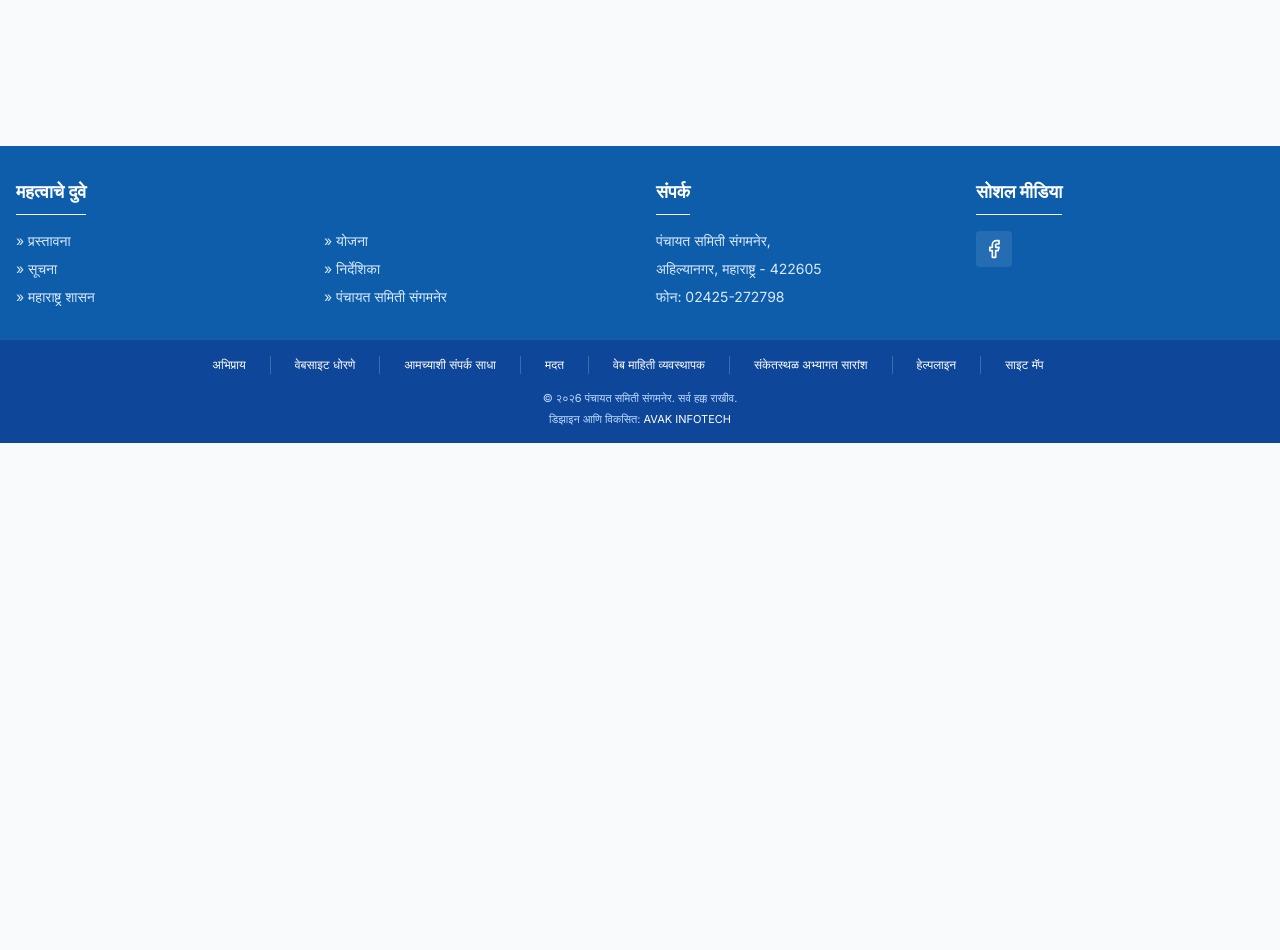
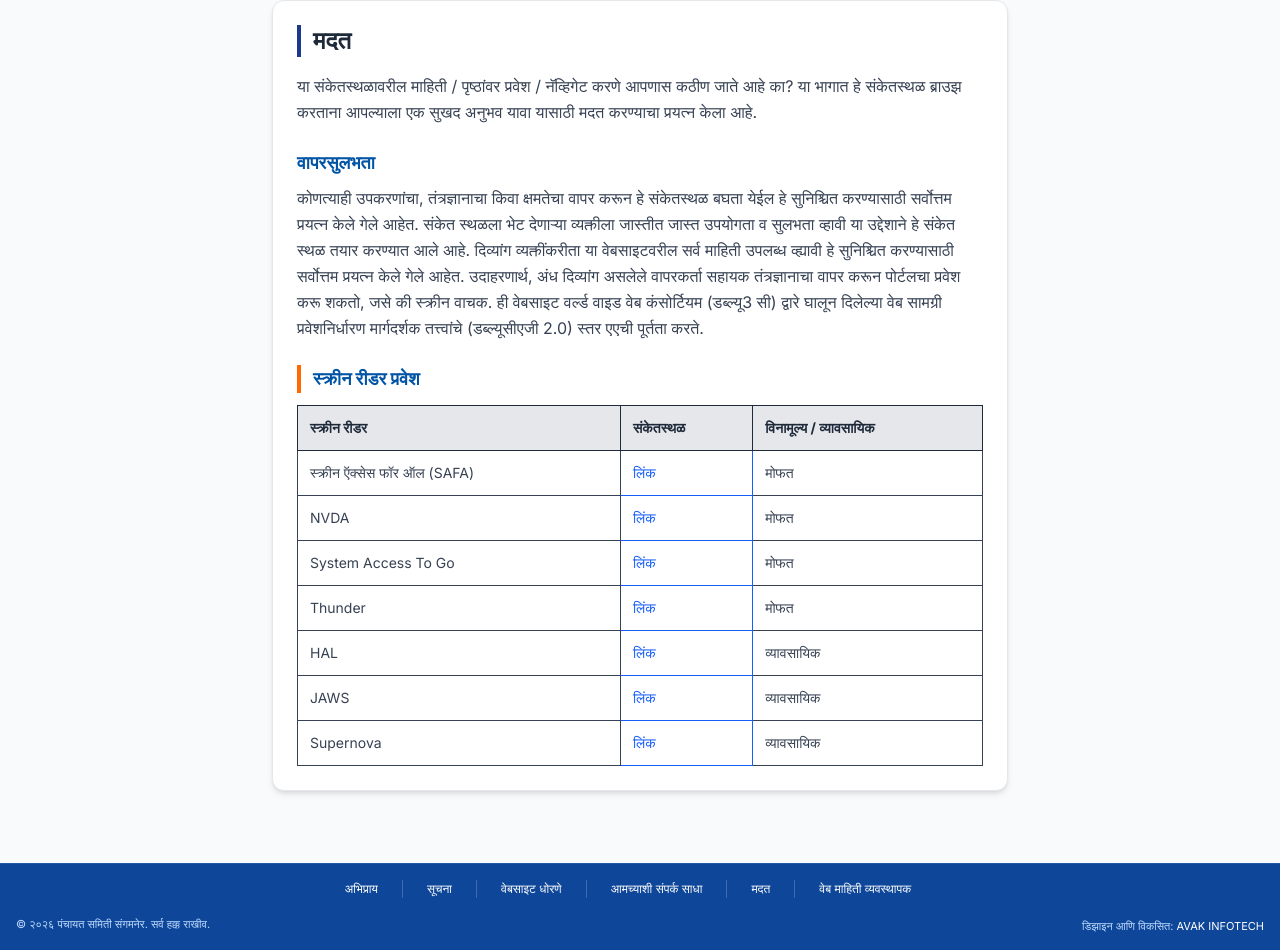
Before and after one commit to akashargade82/panchayat-samiti-sangamner, a React (Vite) app: page /help in a window 1280 px wide. Shown: the part 357-1307 px from the top of the page. Before the commit the page ends 800 px from the top, so only its background shows below. Built offline with nearby package versions, Linux system fonts and the light colour scheme.

Commit message:
testing changes

```diff
--- a/src/App.tsx
+++ b/src/App.tsx
@@ -21,7 +21,9 @@ import {
   Citizens,
   Documents,
   Notices,
-  Media
+  Media,
+  WebInfoManager,
+  HelpSection
 } from './pages/Pages';
 
 export default function App() {
@@ -51,7 +53,6 @@ export default function App() {
             {/* Admin Departments */}
             <Route path="/admin-depts/zp" element={<AdminDepts type="zp" />} />
             <Route path="/admin-depts/ps" element={<AdminDepts type="ps" />} />
-
             {/* Citizens */}
             <Route path="/citizens/grievance" element={<Citizens section="grievance" />} />
             <Route path="/citizens/services" element={<Citizens section="services" />} />
@@ -62,12 +63,16 @@ export default function App() {
             {/* Documents */}
             <Route path="/documents" element={<Documents />} />
 
+            {/* Web Info Manager */}
+            <Route path="/web-info-manager" element={<WebInfoManager />} />
+            <Route path="/help" element={<HelpSection />} />
+
             {/* Notices */}
             <Route path="/notices" element={<Notices />} />
 
             {/* Media */}
-            <Route path="/media/gallery" element={<Media type="gallery" />} />
-            <Route path="/media/stories" element={<Media type="stories" />} />
+            {/* <Route path="/media/gallery" element={<Media type="gallery" />} />
+            <Route path="/media/stories" element={<Media type="stories" />} /> */}
           </Routes>
         </main>
         <Footer />
--- a/src/components/Layout.tsx
+++ b/src/components/Layout.tsx
@@ -192,19 +192,20 @@ export const Header = () => {
 
 export const Footer = () => {
   const footerLinks = [
-    { name: 'अभिप्राय', path: '#' },
+    { name: 'अभिप्राय', path: '/#' },
+     { name: 'सूचना', path: '/notices' },
     { name: 'वेबसाइट धोरणे', path: '#' },
-    { name: 'आमच्याशी संपर्क साधा', path: '#' },
-    { name: 'मदत', path: '#' },
-    { name: 'वेब माहिती व्यवस्थापक', path: '#' },
-    { name: 'संकेतस्थळ अभ्यागत सारांश', path: '#' },
-    { name: 'हेल्पलाइन', path: '#' },
-    { name: 'साइट मॅप', path: '#' },
+    { name: 'आमच्याशी संपर्क साधा', path: '/admin-depts/ps' },
+    { name: 'मदत', path: '/help' },
+    { name: 'वेब माहिती व्यवस्थापक', path: '/web-info-manager' },
+    // { name: 'संकेतस्थळ अभ्यागत सारांश', path: '#' },
+    // { name: 'हेल्पलाइन', path: '#' },
+    // { name: 'साइट मॅप', path: '#' },
   ];
 
   return (
     <footer className="bg-blue-gov text-white">
-      <div className="bg-white/5 py-8">
+      {/* <div className="bg-white/5 py-8">
         <div className="container mx-auto px-4 grid grid-cols-1 md:grid-cols-4 gap-8">
           <div className="md:col-span-2">
             <h3 className="text-lg font-bold mb-4 border-b border-orange-gov/30 pb-2 inline-block">महत्वाचे दुवे</h3>
@@ -214,7 +215,7 @@ export const Footer = () => {
               <Link to="/notices" className="hover:text-orange-gov flex items-center gap-1">» सूचना</Link>
               <Link to="/directory" className="hover:text-orange-gov flex items-center gap-1">» निर्देशिका</Link>
               <a href="https://www.maharashtra.gov.in" target="_blank" className="hover:text-orange-gov flex items-center gap-1">» महाराष्ट्र शासन</a>
-              <a href="https://sangamnerps.netlify.app/" target="_blank" className="hover:text-orange-gov flex items-center gap-1">» पंचायत समिती संगमनेर</a>
+              <a href="https://nagarzp.gov.in/" target="_blank" className="hover:text-orange-gov flex items-center gap-1">» जिल्हा परिषद अहिल्यानगर</a>
             </div>
           </div>
           <div>
@@ -232,7 +233,7 @@ export const Footer = () => {
             </div>
           </div>
         </div>
-      </div>
+      </div> */}
 
       <div className="bg-blue-900/50 py-4 border-t border-white/10">
         <div className="container mx-auto px-4">
@@ -241,8 +242,8 @@ export const Footer = () => {
               <Link key={link.name} to={link.path} className="hover:text-orange-gov border-r border-white/20 pr-6 last:border-0">{link.name}</Link>
             ))}
           </div>
-          <div className="text-center text-[11px] text-blue-200">
-            <p>© २०२6 पंचायत समिती संगमनेर. सर्व हक्क राखीव.</p>
+          <div className="text-center text-[11px] text-blue-200 flex justify-between items-center flex-wrap gap-2">
+            <p>© २०२६ पंचायत समिती संगमनेर. सर्व हक्क राखीव.</p>
             <p className="mt-1">
               डिझाइन आणि विकसित:{" "}
               <a
--- a/src/pages/About.tsx
+++ b/src/pages/About.tsx
@@ -11,9 +11,9 @@ export const ContentPage = ({ title, publishedDate, children }: PageProps) => {
     <div className="container mx-auto px-4 py-12 max-w-5xl">
       <div className="mb-8 border-b-2 border-orange-gov/20 pb-4">
         <h2 className="text-3xl font-bold text-blue-gov mb-2">{title}</h2>
-        {publishedDate && (
+        {/* {publishedDate && (
           <p className="text-sm text-gray-500 font-bold">प्रकाशित दिनांक: {publishedDate}</p>
-        )}
+        )} */}
       </div>
       <div className="prose prose-blue max-w-none text-gray-700 leading-relaxed">
         {children}
--- a/src/pages/Home.tsx
+++ b/src/pages/Home.tsx
@@ -32,7 +32,7 @@ const STATIC_LEADERS = [
   { name: "मा.श्री. राधाकृष्ण विखे पाटील", role: "पालकमंत्री, अहिल्यानगर", image: "https://th.bing.com/th/id/OIP.PtWLJfggaxIYbKDoXBtlnwHaEK?w=264&h=180&c=7&r=0&o=7&dpr=1.5&pid=1.7&rm=3" },
   { name: "मा.श्री. जयकुमार गोरे", role: "मंत्री, ग्रामविकास व पंचायतराज विभाग", image: "https://cdnbbsr.s3waas.gov.in/s3e6c2dc3dee4a51dcec3a876aa2339a78/uploads/2024/12/20241226862517803.png" },
   { name: "मा.श्री. एकनाथ डवले", role: "प्रधान सचिव, ग्रामविकास विभाग", image: "https://cdnbbsr.s3waas.gov.in/s3e6c2dc3dee4a51dcec3a876aa2339a78/uploads/2024/12/202412261951170016.png" },
-  { name: "मा.श्री.आनंद भंडारी ( भा.प्र.से )", role: "मुख्य कार्यकारी अधिकारी , जिल्हा परिषद अहिल्यानगर", image: "https://cdnbbsr.s3waas.gov.in/s385b75d04f478d3841e38eb64aefdb05a/uploads/2025/07/20250728469510874.jpg" },
+  { name: "मा.श्री.आनंद भंडारी ( भा.प्र.से )", role: "मुख्य कार्यकारी अधिकारी, जिल्हा परिषद अहिल्यानगर", image: "https://cdnbbsr.s3waas.gov.in/s385b75d04f478d3841e38eb64aefdb05a/uploads/2025/07/20250728469510874.jpg" },
   { name: "मा.श्री. प्रविण अण्णासाहेब सिनारे", role: "गट विकास अधिकारी (उ.श्रे.), पंचायत समिती संगमनेर", image: bdoImage },
 ];
 
@@ -205,9 +205,9 @@ export const Home: React.FC<HomeProps> = ({ gpInfo }) => {
                         <h4 className="text-[14px] font-bold text-gray-800 group-hover:text-blue-gov">
                           {item.title}
                         </h4>
-                        <p className="text-[11px] text-gray-500 mt-1 font-bold">
+                        {/* <p className="text-[11px] text-gray-500 mt-1 font-bold">
                           प्रकाशित दिनांक: {item.published} | श्रेणी: {item.category}
-                        </p>
+                        </p> */}
                       </div>
                     </div>
                   ))}
@@ -244,7 +244,7 @@ export const Home: React.FC<HomeProps> = ({ gpInfo }) => {
               <div className="space-y-3">
                 {[
                   { name: 'महाराष्ट्र शासन', url: 'https://www.maharashtra.gov.in' },
-                  { name: 'पंचायत समिती संगमनेर', url: 'https://sangamnerps.netlify.app/' },
+                  { name: 'जिल्हा परिषद अहिल्यानगर', url: 'https://nagarzp.gov.in/' },
                   { name: 'आपले सरकार पोर्टल', url: 'https://aaplesarkar.mahaonline.gov.in' },
                   { name: 'डिजिटल इंडिया', url: 'https://www.digitalindia.gov.in' },
                   { name: 'महा-भूलेख', url: 'https://mahabhulekh.maharashtra.gov.in' },
--- a/src/pages/Pages.tsx
+++ b/src/pages/Pages.tsx
@@ -15,6 +15,8 @@ interface Scheme {
   pdfLabel: string;
 }
 
+
+
 // ─── State Schemes Data ───────────────────────────────────────────────────────
 const STATE_SCHEMES: Scheme[] = [
   {
@@ -28,6 +30,7 @@ const STATE_SCHEMES: Scheme[] = [
     pdfFile: "LadkiBahin.pdf",
     pdfLabel: "LadkiBahin.pdf",
   },
+
   // {
   //   id: 2,
   //   name: "महाराष्ट्र शेतकरी कर्जमाफी योजना",
@@ -963,9 +966,169 @@ export const Documents = () => {
   );
 };
 
+export const WebInfoManager = () => (
+  <ContentPage title="वेब माहिती व्यवस्थापक">
+    <div className="max-w-3xl mx-auto px-4 py-6">
+      <WebInfoManagerCard />
+    </div>
+  </ContentPage>
+);
+
+export const HelpSection = () => (
+  <ContentPage title="मदत">
+    <div className="max-w-3xl mx-auto px-4 py-6">
+      <HelpSectionContent />
+    </div>
+  </ContentPage>
+);
+
 // ─── Notices ─────────────────────────────────────────────────────────────────
 // Notices is in its own file → src/Notices.tsx
 export { Notices } from './Notices';
 
 // ─── Media ────────────────────────────────────────────────────────────────────
 export { Media } from './Media';
+
+const WebInfoManagerCard = () => {
+  return (
+    <div className="bg-white shadow-md rounded-xl p-5 border border-gray-200 mb-6">
+      <h2 className="text-lg font-bold text-blue-900 border-l-4 border-orange-500 pl-3 mb-4">
+        वेब माहिती व्यवस्थापक
+      </h2>
+
+      <div className="space-y-2 text-sm text-gray-700">
+        <p><span className="font-semibold">नाव:</span> श्री. प्रविण अण्णासाहेब सिनारे</p>
+        <p><span className="font-semibold">पदनाम:</span> गट विकास अधिकारी (उ.श्रे.)</p>
+        <p><span className="font-semibold">पत्ता:</span> पंचायत समिती संगमनेर 422605</p>
+        <p><span className="font-semibold">दूरध्वनी:</span> 02425-272798</p>
+        <p>
+          <span className="font-semibold">ईमेल:</span>{" "}
+          <a
+            href="mailto:bdosangamner@rediffmail.com"
+            className="text-blue-600 hover:underline"
+          >
+            bdosangamner@rediffmail.com
+          </a>
+        </p>
+      </div>
+    </div>
+  );
+};
+
+const HelpSectionContent = () => {
+  return (
+    <div className="bg-white rounded-xl shadow-md border border-gray-200 p-6 mt-6">
+      {/* Title */}
+      <h2 className="text-2xl font-bold text-gray-800 border-l-4 border-blue-900 pl-3 mb-4">
+        मदत
+      </h2>
+
+      {/* Description */}
+      <p className="text-gray-700 mb-6 leading-relaxed">
+        या संकेतस्थळावरील माहिती / पृष्ठांवर प्रवेश / नॅव्हिगेट करणे आपणास कठीण जाते आहे का?
+        या भागात हे संकेतस्थळ ब्राउझ करताना आपल्याला एक सुखद अनुभव यावा यासाठी मदत करण्याचा प्रयत्न केला आहे.
+      </p>
+
+      {/* Usability Section */}
+      <h3 className="text-lg font-bold text-blue-900 mb-2">वापरसुलभता</h3>
+      <p className="text-gray-700 mb-6 leading-relaxed">
+        कोणत्याही उपकरणांचा, तंत्रज्ञानाचा किवा क्षमतेचा वापर करून हे संकेतस्थळ बघता येईल हे सुनिश्चित करण्यासाठी सर्वोत्तम प्रयत्न केले गेले आहेत.
+        संकेत स्थळला भेट देणाऱ्या व्यक्तीला जास्तीत जास्त उपयोगता व सुलभता व्हावी या उद्देशाने हे संकेत स्थळ तयार करण्यात आले आहे.
+        दिव्यांग व्यक्तींकरीता या वेबसाइटवरील सर्व माहिती उपलब्ध व्ह्यावी हे सुनिश्चित करण्यासाठी सर्वोत्तम प्रयत्न केले गेले आहेत.
+        उदाहरणार्थ, अंध दिव्यांग असलेले वापरकर्ता सहायक तंत्रज्ञानाचा वापर करून पोर्टलचा प्रवेश करू शकतो,
+        जसे की स्क्रीन वाचक. ही वेबसाइट वर्ल्ड वाइड वेब कंसोर्टियम (डब्ल्यू3 सी) द्वारे घालून दिलेल्या
+        वेब सामग्री प्रवेशनिर्धारण मार्गदर्शक तत्त्वांचे (डब्ल्यूसीएजी 2.0) स्तर एएची पूर्तता करते.
+      </p>
+
+      {/* Screen Reader Section */}
+      <h3 className="text-lg font-bold text-blue-900 mb-3 border-l-4 border-orange-500 pl-3">
+        स्क्रीन रीडर प्रवेश
+      </h3>
+
+      {/* Table */}
+      <div className="overflow-x-auto">
+        <table className="w-full border border-gray-300 text-sm">
+          <thead className="bg-gray-200 text-gray-800">
+            <tr>
+              <th className="border p-3 text-left">स्क्रीन रीडर</th>
+              <th className="border p-3 text-left">संकेतस्थळ</th>
+              <th className="border p-3 text-left">विनामूल्य / व्यावसायिक</th>
+            </tr>
+          </thead>
+
+          <tbody>
+            <tr className="hover:bg-gray-50">
+              <td className="border p-3">स्क्रीन ऍक्सेस फॉर ऑल (SAFA)</td>
+              <td className="border p-3 text-blue-600">
+                <a href="https://lists.sourceforge.net/lists/listinfo/safa-developer" target="_blank">
+                  लिंक
+                </a>
+              </td>
+              <td className="border p-3">मोफत</td>
+            </tr>
+
+            <tr className="hover:bg-gray-50">
+              <td className="border p-3">NVDA</td>
+              <td className="border p-3 text-blue-600">
+                <a href="https://www.nvaccess.org/download/" target="_blank">
+                  लिंक
+                </a>
+              </td>
+              <td className="border p-3">मोफत</td>
+            </tr>
+
+            <tr className="hover:bg-gray-50">
+              <td className="border p-3">System Access To Go</td>
+              <td className="border p-3 text-blue-600">
+                <a href="http://www.satogo.com" target="_blank">
+                  लिंक
+                </a>
+              </td>
+              <td className="border p-3">मोफत</td>
+            </tr>
+
+            <tr className="hover:bg-gray-50">
+              <td className="border p-3">Thunder</td>
+              <td className="border p-3 text-blue-600">
+                <a href="http://www.webbie.org.uk/thunder" target="_blank">
+                  लिंक
+                </a>
+              </td>
+              <td className="border p-3">मोफत</td>
+            </tr>
+
+            <tr className="hover:bg-gray-50">
+              <td className="border p-3">HAL</td>
+              <td className="border p-3 text-blue-600">
+                <a href="http://www.yourdolphin.co.uk/productdetail.asp?id=5" target="_blank">
+                  लिंक
+                </a>
+              </td>
+              <td className="border p-3">व्यावसायिक</td>
+            </tr>
+
+            <tr className="hover:bg-gray-50">
+              <td className="border p-3">JAWS</td>
+              <td className="border p-3 text-blue-600">
+                <a href="http://www.freedomscientific.com/Downloads/JAWS" target="_blank">
+                  लिंक
+                </a>
+              </td>
+              <td className="border p-3">व्यावसायिक</td>
+            </tr>
+
+            <tr className="hover:bg-gray-50">
+              <td className="border p-3">Supernova</td>
+              <td className="border p-3 text-blue-600">
+                <a href="http://www.yourdolphin.co.uk/productdetail.asp?id=1" target="_blank">
+                  लिंक
+                </a>
+              </td>
+              <td className="border p-3">व्यावसायिक</td>
+            </tr>
+          </tbody>
+        </table>
+      </div>
+    </div>
+  );
+};
```
